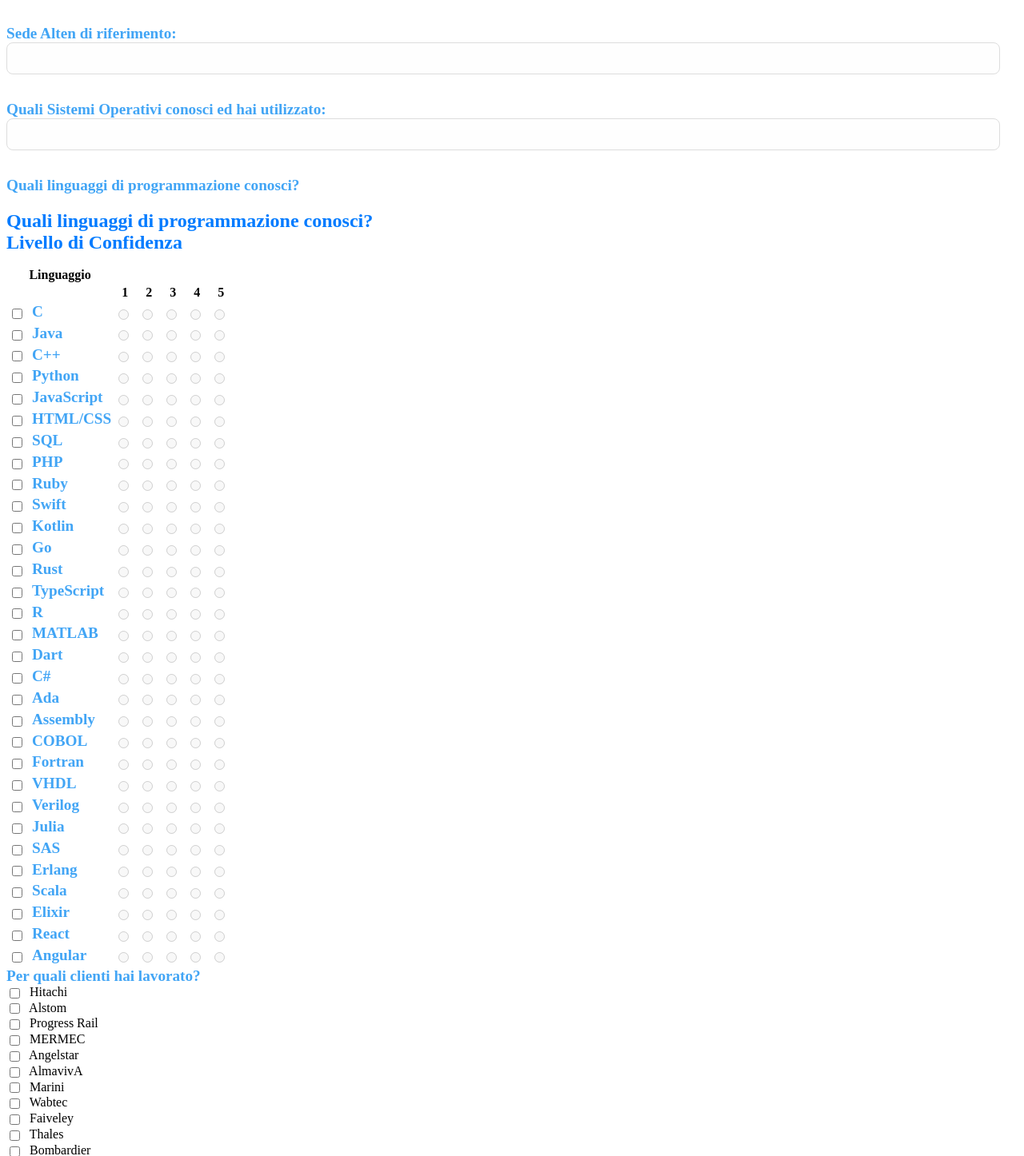
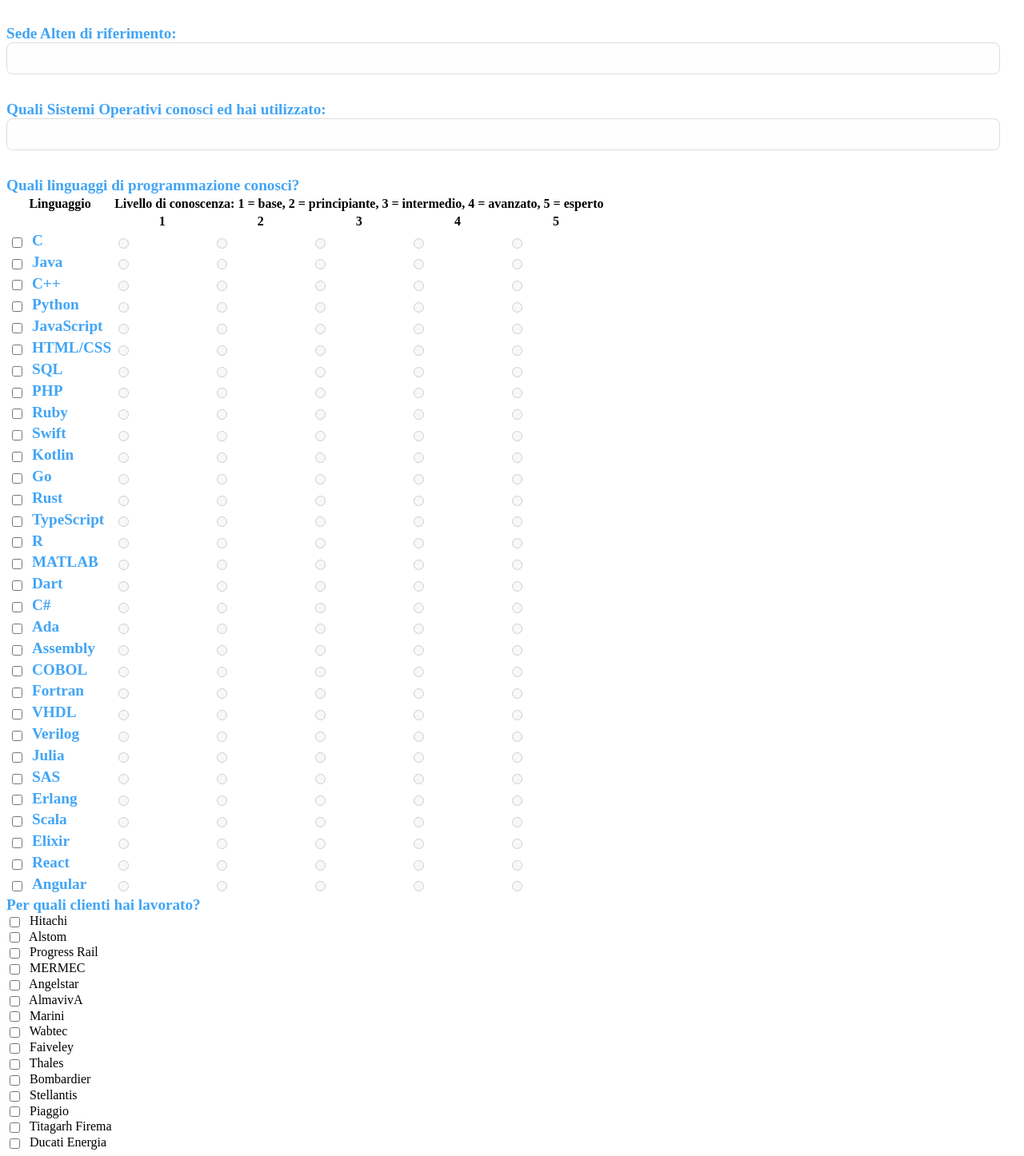
Before and after one commit to 3245f/FormRailwayAlten, a Flask app: page / in a window 1280 px wide. Shown: the part 564-2010 px from the top of the page at 80% size. Run offline with Flask 3, Linux system fonts and the light colour scheme.

Commit message:
Update form.html

```diff
--- a/templates/form.html
+++ b/templates/form.html
@@ -843,15 +843,14 @@
 
 
         <!--new-->
-        <!--h3>Quali linguaggi di programmazione conosci?</h3-->
         <label for="linguaggi">Quali linguaggi di programmazione conosci?</label>
-        <h3 class="question-title">Quali linguaggi di programmazione conosci? <br> Livello di Confidenza</h3>
     <table class="confidence-table">
         <thead>
             <tr>
                 <th class="language-col">Linguaggio</th>
-                <th colspan="5" class="confidence-note-header">
-                    <span class="confidence-note"></span> </th>
+                <th colspan="5" style="text-align: center;">
+                Livello di conoscenza: 1 = base, 2 = principiante, 3 = intermedio, 4 = avanzato, 5 = esperto
+            </th>
             </tr>
             <tr class="confidence-levels-row">
                 <th></th> <th>1<br></th>
```
